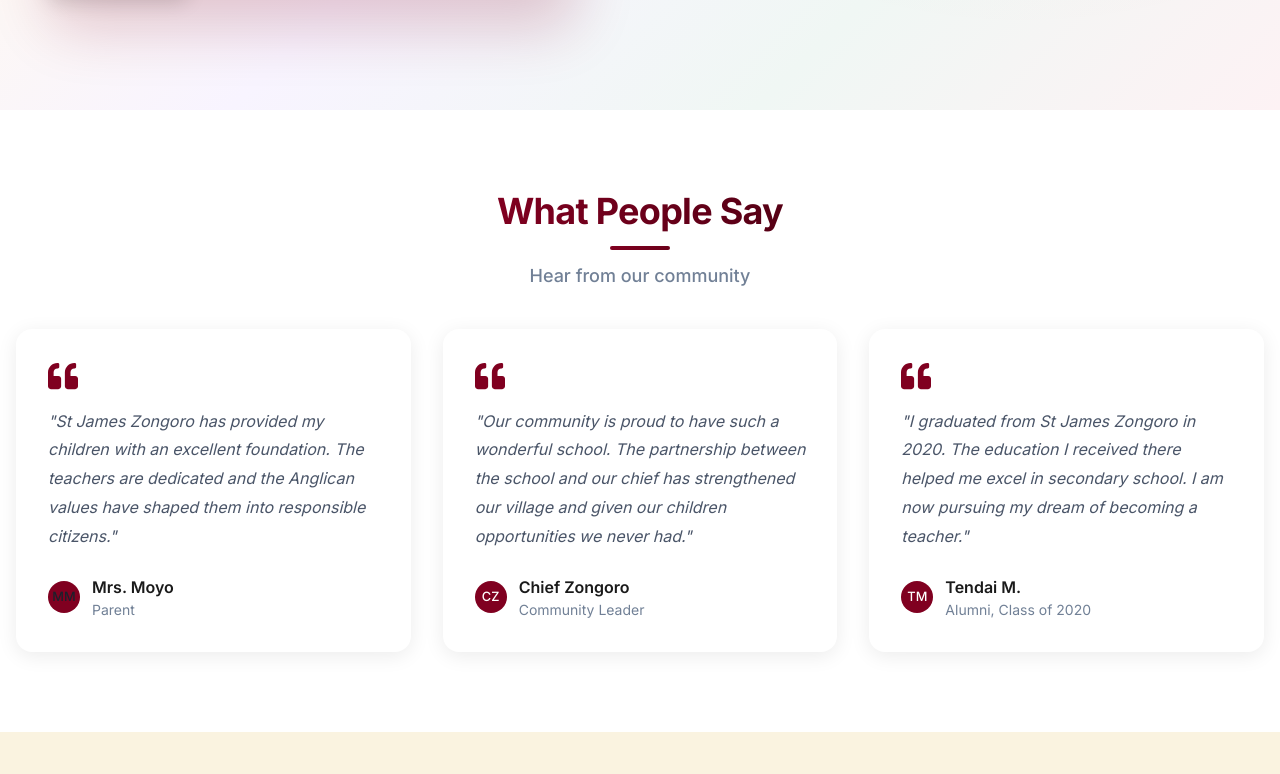
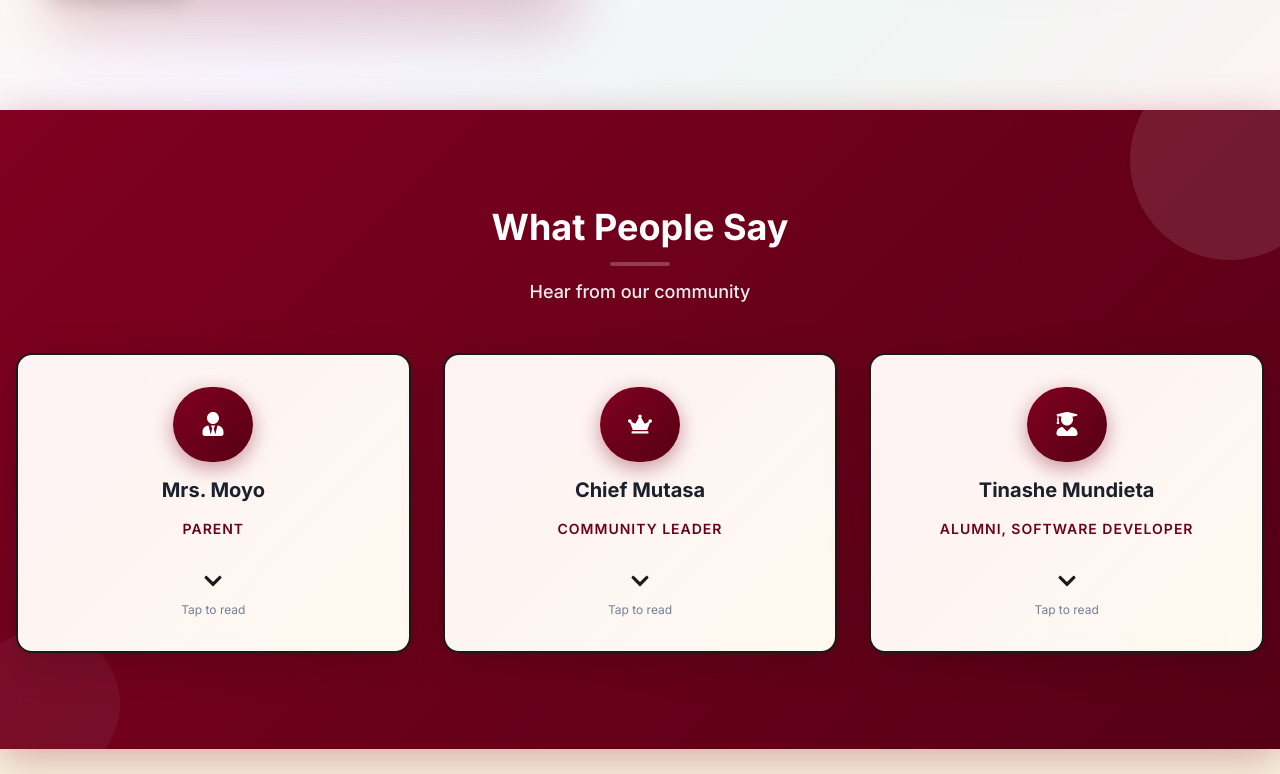
Before and after one commit to Tinashe623/ZONGORO-PRIMARY, a React (Vite) app: page / in a window 1280 px wide. Shown: the part 3086-3860 px from the top of the page. Built offline with nearby package versions, Linux system fonts and the light colour scheme.

Commit message:
feat: implement interactive flip-card testimonials and add custom scrollbar styles to global theme.

```diff
--- a/src/components/sections/Testimonials.tsx
+++ b/src/components/sections/Testimonials.tsx
@@ -1,69 +1,202 @@
+import { useState } from 'react';
 import {
   Box,
   SimpleGrid,
   VStack,
   Text,
-  Card,
-  CardBody,
-  Avatar,
+  Heading,
+  Icon,
   Flex,
-  Icon,
 } from '@chakra-ui/react';
-import { FaQuoteLeft } from 'react-icons/fa';
+import { FaQuoteLeft, FaUserGraduate, FaUserTie, FaCrown, FaChevronDown, FaChevronUp } from 'react-icons/fa';
 import { testimonials } from '../../data/testimonials';
-import SectionHeading from '../ui/SectionHeading';
 import ScrollReveal from '../ui/ScrollReveal';
+
+const getRoleIcon = (role: string) => {
+  if (role.includes('Parent')) return FaUserTie;
+  if (role.includes('Leader') || role.includes('Chief')) return FaCrown;
+  return FaUserGraduate;
+};
+
+const TestimonialCard = ({ testimonial }: { testimonial: typeof testimonials[0] }) => {
+  const [isOpen, setIsOpen] = useState(false);
+
+  return (
+    <Box
+      role="group"
+      h="300px"
+      position="relative"
+      cursor="pointer"
+      onMouseEnter={() => setIsOpen(true)}
+      onMouseLeave={() => setIsOpen(false)}
+    >
+      <Box
+        w="100%"
+        h="100%"
+        transition="all 0.5s cubic-bezier(0.4, 0, 0.2, 1)"
+        opacity={isOpen ? 0 : 1}
+        pointerEvents={isOpen ? 'none' : 'auto'}
+        position="absolute"
+        top={0}
+        left={0}
+        zIndex={1}
+      >
+        <Box
+          w="100%"
+          h="100%"
+          bgGradient="linear(135deg, #fdf2f4 0%, #fff9f0 100%)"
+          borderRadius="2xl"
+          boxShadow="0 10px 40px rgba(0, 0, 0, 0.15)"
+          overflow="hidden"
+          border="2px solid"
+          borderColor="maroon.200"
+        >
+          <VStack
+            h="100%"
+            justify="center"
+            align="center"
+            p={8}
+            textAlign="center"
+            spacing={4}
+          >
+            <Flex
+              align="center"
+              justify="center"
+              w="80px"
+              h="80px"
+              borderRadius="full"
+              bgGradient="linear(135deg, maroon.500 0%, maroon.700 100%)"
+              boxShadow="0 6px 20px rgba(128, 0, 32, 0.4)"
+            >
+              <Icon as={getRoleIcon(testimonial.role)} color="white" fontSize="2xl" />
+            </Flex>
+            <Heading size="md" color="gray.800" fontWeight="700">
+              {testimonial.author}
+            </Heading>
+            <Text color="maroon.600" fontWeight="600" fontSize="sm" textTransform="uppercase" letterSpacing="1px">
+              {testimonial.role}
+            </Text>
+            <Box pt={4}>
+              <Icon as={FaChevronDown} color="maroon.400" fontSize="xl" />
+              <Text color="gray.500" fontSize="xs" mt={1}>Tap to read</Text>
+            </Box>
+          </VStack>
+        </Box>
+      </Box>
+
+      <Box
+        w="100%"
+        h="100%"
+        transition="all 0.5s cubic-bezier(0.4, 0, 0.2, 1)"
+        opacity={isOpen ? 1 : 0}
+        pointerEvents={isOpen ? 'auto' : 'none'}
+        transform={isOpen ? 'translateY(0)' : 'translateY(20px)'}
+        position="absolute"
+        top={0}
+        left={0}
+        zIndex={2}
+      >
+        <Box
+          w="100%"
+          h="100%"
+          bgGradient="linear(135deg, maroon.600 0%, maroon.800 100%)"
+          borderRadius="2xl"
+          boxShadow="0 20px 50px rgba(128, 0, 32, 0.4)"
+          overflow="hidden"
+          border="3px solid"
+          borderColor="whiteAlpha.300"
+        >
+          <Flex
+            h="100%"
+            align="center"
+            justify="center"
+            p={8}
+          >
+            <VStack spacing={5} maxH="100%" overflow="auto">
+              <Box
+                p={3}
+                borderRadius="full"
+                bg="rgba(255,255,255,0.15)"
+              >
+                <Icon as={FaQuoteLeft} color="white" fontSize="3xl" />
+              </Box>
+              <Text
+                color="white"
+                fontStyle="italic"
+                lineHeight="1.9"
+                fontSize="md"
+                textAlign="center"
+                fontWeight="500"
+                px={4}
+              >
+                "{testimonial.quote}"
+              </Text>
+              <Text color="whiteAlpha.800" fontSize="sm" mt={2} fontWeight="600">
+                — {testimonial.author}
+              </Text>
+              <Box pt={2}>
+                <Icon as={FaChevronUp} color="whiteAlpha.700" fontSize="lg" />
+                <Text color="whiteAlpha.700" fontSize="xs">Tap to close</Text>
+              </Box>
+            </VStack>
+          </Flex>
+        </Box>
+      </Box>
+    </Box>
+  );
+};
 
 const Testimonials = () => {
   return (
-    <Box id="testimonials" py={20} px={4}>
-      <Box maxW="1400px" mx="auto">
+    <Box
+      id="testimonials"
+      py={{ base: 16, md: 24 }}
+      px={4}
+      bgGradient="linear(135deg, maroon.500 0%, maroon.700 100%)"
+      position="relative"
+      overflow="hidden"
+      boxShadow="0 10px 40px rgba(128, 0, 32, 0.3)"
+    >
+      <Box
+        position="absolute"
+        top={-50}
+        right={-50}
+        w="200px"
+        h="200px"
+        borderRadius="full"
+        bg="rgba(255, 255, 255, 0.1)"
+      />
+      <Box
+        position="absolute"
+        bottom={-30}
+        left={-30}
+        w="150px"
+        h="150px"
+        borderRadius="full"
+        bg="rgba(255, 255, 255, 0.05)"
+      />
+
+      <Box maxW="1400px" mx="auto" position="relative" zIndex={1}>
         <ScrollReveal>
-          <SectionHeading
-            title="What People Say"
-            subtitle="Hear from our community"
-          />
+          <VStack spacing={3} textAlign="center" mb={12}>
+            <Heading
+              size="xl"
+              color="white"
+              fontWeight="700"
+            >
+              What People Say
+            </Heading>
+            <Box w="60px" h="4px" bg="whiteAlpha.400" borderRadius="full" />
+            <Text color="whiteAlpha.900" fontSize="lg" fontWeight="500">
+              Hear from our community
+            </Text>
+          </VStack>
         </ScrollReveal>
 
         <SimpleGrid columns={{ base: 1, md: 3 }} spacing={8}>
           {testimonials.map((testimonial, index) => (
             <ScrollReveal key={index} delay={0.1 * index}>
-              <Card
-                bg="white"
-                borderRadius="2xl"
-                boxShadow="0 4px 20px rgba(0,0,0,0.08)"
-                h="100%"
-                transition="all 0.3s ease"
-                _hover={{ transform: 'translateY(-4px)', boxShadow: '0 8px 30px rgba(0,0,0,0.12)' }}
-              >
-                <CardBody p={8}>
-                  <VStack align="start" spacing={4}>
-                    <Icon as={FaQuoteLeft} color="maroon.500" fontSize="3xl" />
-                    <Text
-                      color="gray.600"
-                      fontStyle="italic"
-                      lineHeight="1.8"
-                    >
-                      "{testimonial.quote}"
-                    </Text>
-                    <Flex align="center" gap={3} mt={2}>
-                      <Avatar
-                        size="sm"
-                        name={testimonial.author}
-                        bg="maroon.500"
-                      />
-                      <Box>
-                        <Text fontWeight="600" color="dark.500">
-                          {testimonial.author}
-                        </Text>
-                        <Text fontSize="sm" color="gray.500">
-                          {testimonial.role}
-                        </Text>
-                      </Box>
-                    </Flex>
-                  </VStack>
-                </CardBody>
-              </Card>
+              <TestimonialCard testimonial={testimonial} />
             </ScrollReveal>
           ))}
         </SimpleGrid>
--- a/src/data/testimonials.ts
+++ b/src/data/testimonials.ts
@@ -8,13 +8,13 @@ export const testimonials = [
   {
     quote:
       'Our community is proud to have such a wonderful school. The partnership between the school and our chief has strengthened our village and given our children opportunities we never had.',
-    author: 'Chief Zongoro',
+    author: 'Chief Mutasa',
     role: 'Community Leader',
   },
   {
     quote:
-      'I graduated from St James Zongoro in 2020. The education I received there helped me excel in secondary school. I am now pursuing my dream of becoming a teacher.',
-    author: 'Tendai M.',
-    role: 'Alumni, Class of 2020',
+      'St James Zongoro gave me the solid foundation that launched my journey into tech. The disciplined learning environment and dedicated teachers sparked my love for problem-solving. Today, as a software developer building modern web applications, I trace my success back to the strong academic foundation I received at St James Zongoro. This school truly prepares students for the future.',
+    author: 'Tinashe Mundieta',
+    role: 'Alumni, Software Developer',
   },
 ];
--- a/src/pages/HomePage.tsx
+++ b/src/pages/HomePage.tsx
@@ -94,7 +94,7 @@ const HomePage = () => {
                   environment where every child can succeed.
                 </Text>
                 <Text color="gray.600" lineHeight="1.8" fontSize="lg">
-                  Together with Chief Zongoro, we're building a brighter future for our children
+                  Together with Chief Mutasa, we're building a brighter future for our children
                   through quality education and community engagement.
                 </Text>
                 <Button
--- a/src/theme/index.ts
+++ b/src/theme/index.ts
@@ -31,6 +31,27 @@ const theme = extendTheme({
     global: {
       'html': { scrollBehavior: 'smooth' },
       'body': { color: 'dark.500', bg: 'white' },
+      '::-webkit-scrollbar': {
+        width: '10px',
+        height: '10px',
+      },
+      '::-webkit-scrollbar-track': {
+        background: 'rgba(128, 0, 32, 0.1)',
+        borderRadius: 'full',
+        border: '2px solid transparent',
+        backgroundClip: 'padding-box',
+      },
+      '::-webkit-scrollbar-thumb': {
+        background: 'linear-gradient(180deg, #800020 0%, #a01030 50%, #800020 100%)',
+        borderRadius: 'full',
+        border: '2px solid transparent',
+        backgroundClip: 'padding-box',
+        boxShadow: '0 0 10px rgba(128, 0, 32, 0.5), 0 0 20px rgba(128, 0, 32, 0.3)',
+      },
+      '::-webkit-scrollbar-thumb:hover': {
+        background: 'linear-gradient(180deg, #6b001a 0%, #800020 50%, #6b001a 100%)',
+        boxShadow: '0 0 15px rgba(128, 0, 32, 0.7), 0 0 30px rgba(128, 0, 32, 0.4)',
+      },
     },
   },
   components: {
```
